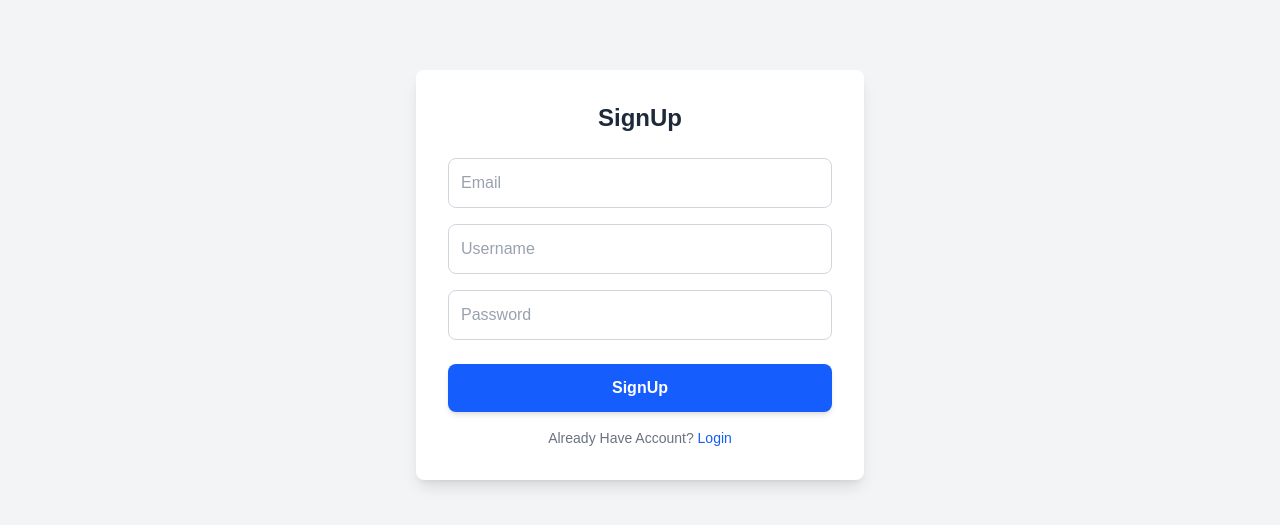
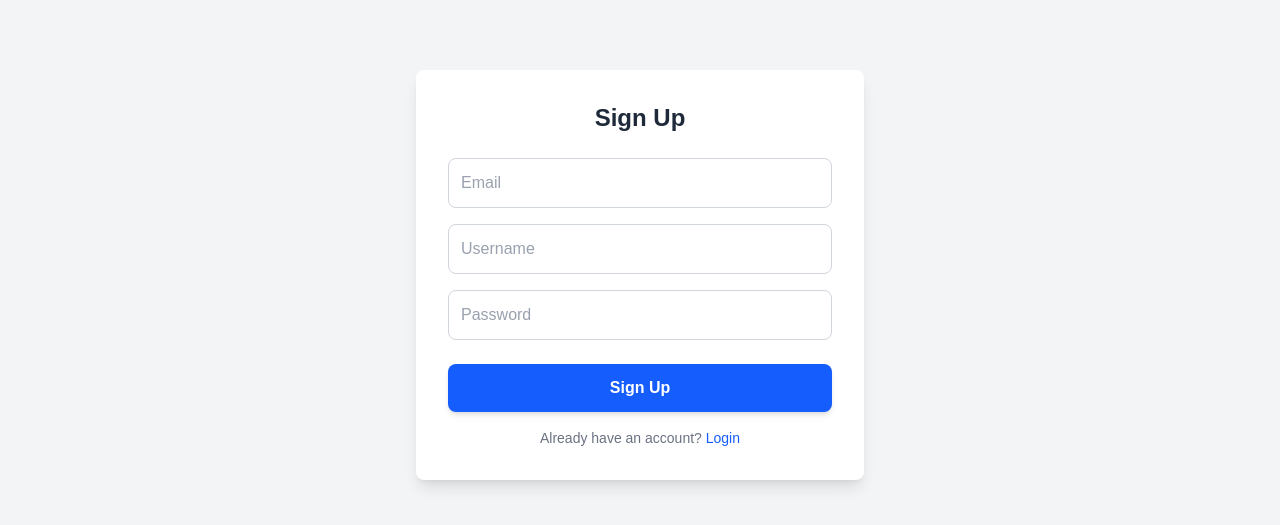
Before and after one commit to imranprof/task-manager-frontend, a Next.js app: page /signup in a window 1280 px wide. Shown: the part 197-722 px from the top of the page. Built offline with nearby package versions, Linux system fonts and the light colour scheme; no server answers.

Commit message:
add form validation on signup page

```diff
--- a/src/app/login/page.tsx
+++ b/src/app/login/page.tsx
@@ -44,7 +44,6 @@ export default function LoginPage() {
       setToken(res.data.access_token);
       router.push('/dashboard');
     } catch (err) {
-      console.error(err);
       setServerError('Invalid email or password');
     }
   };
--- a/src/app/signup/page.tsx
+++ b/src/app/signup/page.tsx
@@ -1,4 +1,3 @@
-
 'use client';
 
 import { useState } from 'react';
@@ -6,64 +5,109 @@ import { useAuthStore } from '../../store/useStore';
 import axios from '../../api/axios';
 import { useRouter } from 'next/navigation';
 import Link from 'next/link';
+import { useForm } from 'react-hook-form';
+import { z } from 'zod';
+import { zodResolver } from '@hookform/resolvers/zod';
 
-export default function LoginPage() {
-  const [email, setEmail] = useState('');
-  const [password, setPassword] = useState('');
-  const [username, setUsername] = useState('');
+const schema = z.object({
+  email: z
+    .string()
+    .trim()
+    .nonempty('Email is required')
+    .email({ message: 'Please enter a valid email address' }),
+  username: z
+    .string()
+    .trim()
+    .nonempty('Username is required')
+    .min(3, { message: 'Username must be at least 3 characters' }),
+  password: z
+    .string()
+    .nonempty('Password is required')
+    .min(6, { message: 'Password must be at least 6 characters' }),
+});
+
+type SignupFormData = z.infer<typeof schema>;
+
+export default function SignupPage() {
+  const { register, handleSubmit, formState: { errors, isSubmitting } } = useForm<SignupFormData>({
+    resolver: zodResolver(schema),
+  });
+
   const setToken = useAuthStore((state) => state.setToken);
   const router = useRouter();
+  const [serverError, setServerError] = useState('');
 
-  const handleSignup = async () => {
+  const onSubmit = async (data: SignupFormData) => {
+    setServerError('');
     try {
-      const res = await axios.post('/auth/signup', { email, username, password });
+      const res = await axios.post('/auth/signup', data);
       setToken(res.data.access_token);
       router.push('/dashboard');
     } catch (err) {
-      console.error(err);
-      alert('Login failed');
+      setServerError('Signup failed. Please check your details.');
     }
   };
 
   return (
     <div className="min-h-screen flex items-center justify-center bg-gray-100">
-      <div className="bg-white shadow-lg rounded-lg p-8 w-full max-w-md">
-        <h1 className="text-2xl font-bold mb-6 text-center text-gray-800">SignUp</h1>
+      <form
+        onSubmit={handleSubmit(onSubmit)}
+        className="bg-white shadow-lg rounded-lg p-8 w-full max-w-md"
+      >
+        <h1 className="text-2xl font-bold mb-6 text-center text-gray-800">Sign Up</h1>
 
         <div className="space-y-4">
+          <div>
             <input
-            className="w-full p-3 border text-black placeholder-gray-400 border-gray-300 rounded-lg focus:outline-none focus:ring-2 focus:ring-blue-500 focus:border-blue-500 transition"
+              {...register('email')}
+              className={`w-full text-black placeholder-gray-400 p-3 border rounded-lg focus:outline-none focus:ring-2 transition ${errors.email ? 'border-red-500 focus:ring-red-500' : 'border-gray-300 focus:ring-blue-500'
+                }`}
               placeholder="Email"
-            value={email}
-            onChange={(e) => setEmail(e.target.value)}
             />
+            {errors.email && <p className="text-red-500 text-sm mt-1">{errors.email.message}</p>}
+          </div>
+
+          <div>
             <input
-            className="w-full p-3 text-black placeholder-gray-400 border border-gray-300 rounded-lg focus:outline-none focus:ring-2 focus:ring-blue-500 focus:border-blue-500 transition"
+              {...register('username')}
+              className={`w-full text-black placeholder-gray-400 p-3 border rounded-lg focus:outline-none focus:ring-2 transition ${errors.username ? 'border-red-500 focus:ring-red-500' : 'border-gray-300 focus:ring-blue-500'
+                }`}
               placeholder="Username"
-            value={username}
-            onChange={(e) => setUsername(e.target.value)}
             />
+            {errors.username && <p className="text-red-500 text-sm mt-1">{errors.username.message}</p>}
+          </div>
+          <div>
             <input
-            className="w-full p-3 text-black placeholder-gray-400 border border-gray-300 rounded-lg focus:outline-none focus:ring-2 focus:ring-blue-500 focus:border-blue-500 transition"
+              {...register('password')}
+              type="password"
+              className={`w-full text-black placeholder-gray-400 p-3 border rounded-lg focus:outline-none focus:ring-2 transition ${errors.password ? 'border-red-500 focus:ring-red-500' : 'border-gray-300 focus:ring-blue-500'
+                }`}
               placeholder="Password"
-            type="password"
-            value={password}
-            onChange={(e) => setPassword(e.target.value)}
             />
+            {errors.password && <p className="text-red-500 text-sm mt-1">{errors.password.message}</p>}
+          </div>
+
+          {serverError && <p className="text-red-500 text-sm text-center mt-2">{serverError}</p>}
         </div>
 
         <button
-          className="w-full mt-6 bg-blue-600 text-white font-semibold py-3 rounded-lg shadow-md hover:bg-blue-700 transition"
-          onClick={handleSignup}
+          type="submit"
+          disabled={isSubmitting}
+          className={`w-full mt-6 font-semibold py-3 rounded-lg shadow-md transition ${isSubmitting
+            ? 'bg-gray-400 cursor-not-allowed'
+            : 'bg-blue-600 text-white hover:bg-blue-700'
+            }`}
         >
-          SignUp
+          {isSubmitting ? 'Signing up...' : 'Sign Up'}
         </button>
 
         <p className="mt-4 text-center text-gray-500 text-sm">
-          Already Have Account? <Link href={"/login"} className="text-blue-600 hover:underline cursor-pointer">Login</Link>
+          Already have an account?{' '}
+          <Link href="/login" className="text-blue-600 hover:underline">
+            Login
+          </Link>
         </p>
+      </form>
     </div>
-    </div>
-
   );
 }
```
Lines whose indentation alone changed are shown as unchanged.
